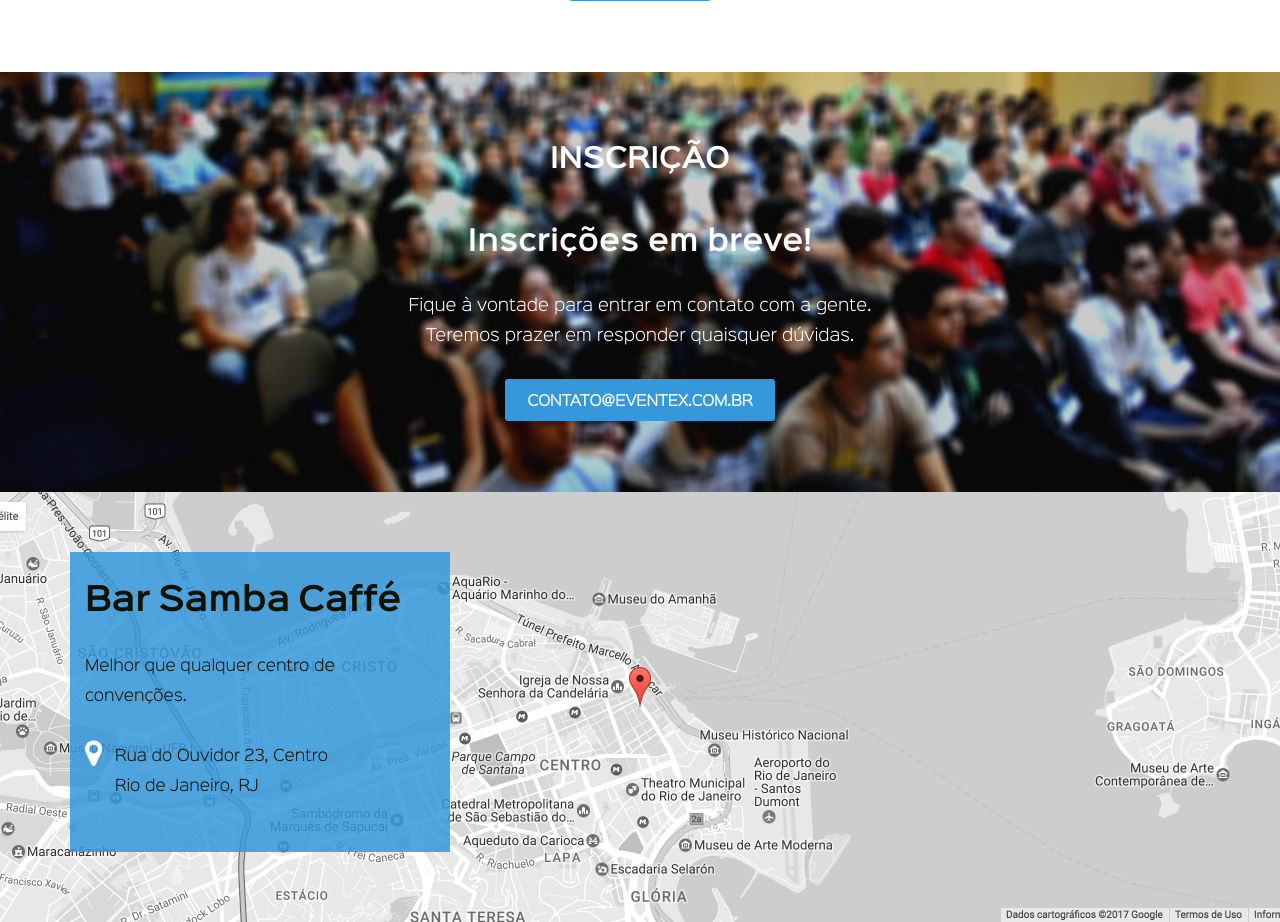
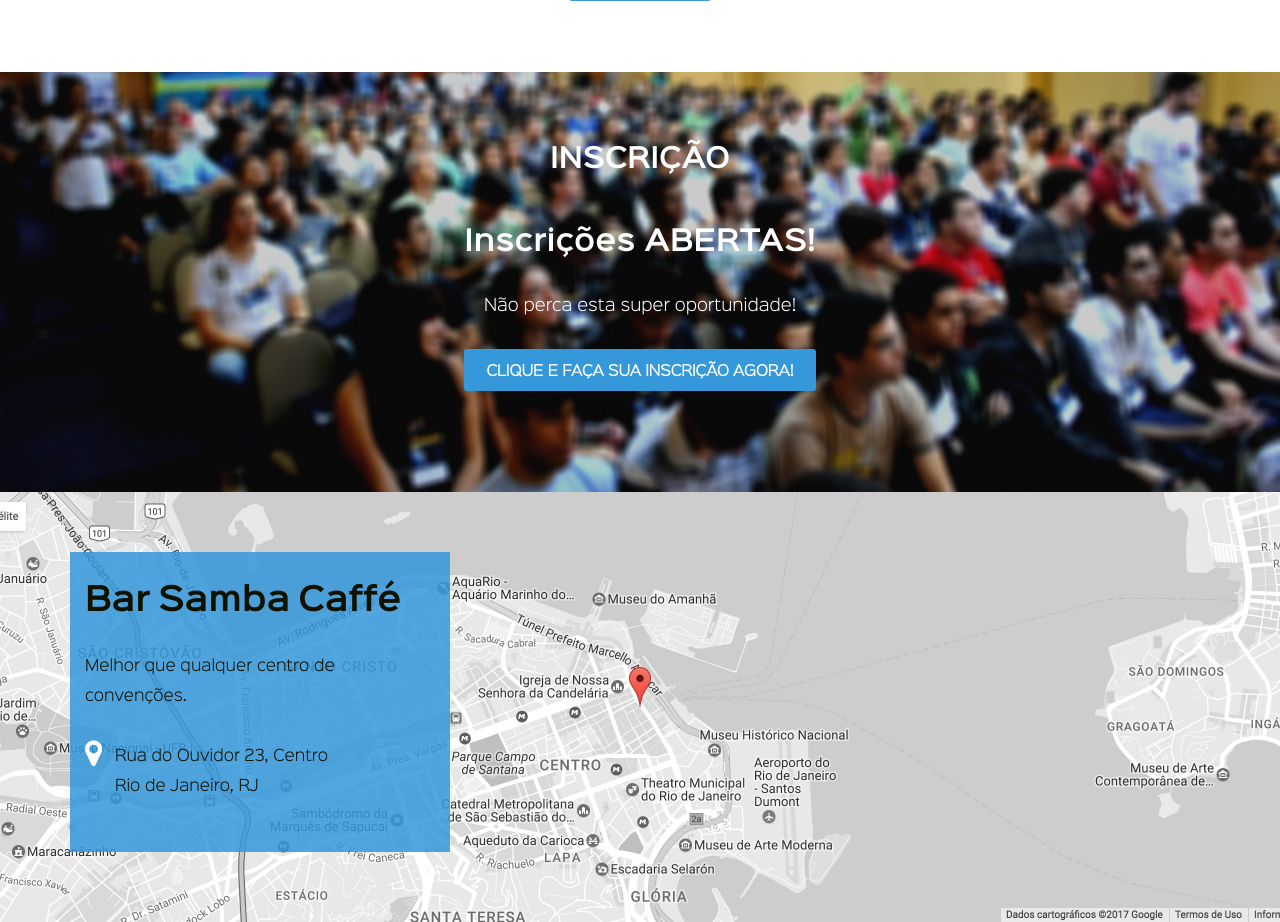
Before and after one commit to iveinbox/wttd, a Django app: page / in a window 1280 px wide. Shown: the part 1818-2740 px from the top of the page. Run offline with Django 3.2, Linux system fonts and the light colour scheme; some libraries are stand-ins or nearby versions.

Commit message:
Inscrições Disponíveis na HOME

```diff
--- a/eventex/core/templates/index.html
+++ b/eventex/core/templates/index.html
@@ -110,9 +110,9 @@
             <div class="register row">
                 <div class="text-align-center row desktop-12 padding-top-2 min-h-14 container">
                 	<h2>Inscrição</h2>
-                	<h3>Inscrições em breve!</h3>
-                    <p>Fique à vontade para entrar em contato com a gente.<br>Teremos prazer em responder quaisquer dúvidas.</p>
-                	<a class="btn-basic btn-blue" href="mailto:contato@eventex.com.br">contato@eventex.com.br</a>
+                	<h3>Inscrições ABERTAS!</h3>
+                    <p>Não perca esta super oportunidade! </p>
+                	<a class="btn-basic btn-blue" href="/inscricao/"> Clique e faça sua inscrição agora!</a>
                 </div>
             </div>
         </section>
--- a/eventex/core/tests.py
+++ b/eventex/core/tests.py
@@ -12,3 +12,6 @@ class HomeTest(TestCase):
     def test_template(self):
         """Must use index.html"""
         self.assertTemplateUsed(self.response, 'index.html')
+
+    def test_subscription_link(self):
+        self.assertContains(self.response, 'href="/inscricao/"')
```
